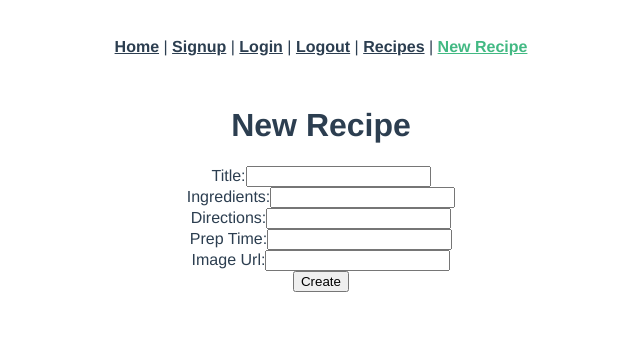
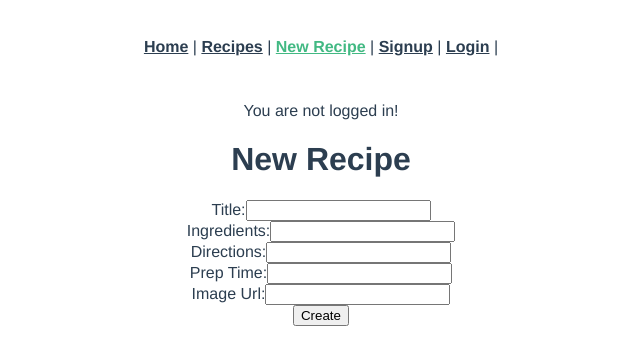
Before and after one commit to def-end-icecream/cookbook_vue_app, a Vue app: page /recipes/new in a window 1280 px wide. Shown: the top 364 px of the page, without its empty margins (319-959 px from the left). Built offline with nearby package versions, Linux system fonts and the light colour scheme.

Commit message:
adds logged in method authentication

```diff
--- a/src/App.vue
+++ b/src/App.vue
@@ -2,11 +2,11 @@
   <div id="app">
     <div id="nav">
       <router-link to="/">Home</router-link> |
-      <router-link to="/signup">Signup</router-link> |
-      <router-link to="/login">Login</router-link> |
-      <router-link to="/logout">Logout</router-link> |
       <router-link to="/recipes">Recipes</router-link> |
-      <router-link to="/recipes/new">New Recipe</router-link>
+      <router-link to="/recipes/new">New Recipe</router-link> |
+      <router-link v-if="!loggedIn()" to="/signup">Signup</router-link> |
+      <router-link v-if="!loggedIn()" to="/login">Login</router-link> |
+      <router-link v-if="loggedIn()" to="/logout">Logout</router-link>
     </div>
     <router-view />
   </div>
@@ -34,3 +34,13 @@
   color: #42b983;
 }
 </style>
+
+<script>
+export default {
+  methods: {
+    loggedIn: function() {
+      return localStorage.jwt;
+    },
+  },
+};
+</script>
--- a/src/views/RecipesNew.vue
+++ b/src/views/RecipesNew.vue
@@ -1,5 +1,6 @@
 <template>
   <div class="recipes-new">
+    <p v-if="!$parent.loggedIn()">You are not logged in!</p>
     <form v-on:submit.prevent="createRecipe()">
       <h1>New Recipe</h1>
       <img v-if="status" :src="`https://http.cat/${status}`" alt="" />
```
